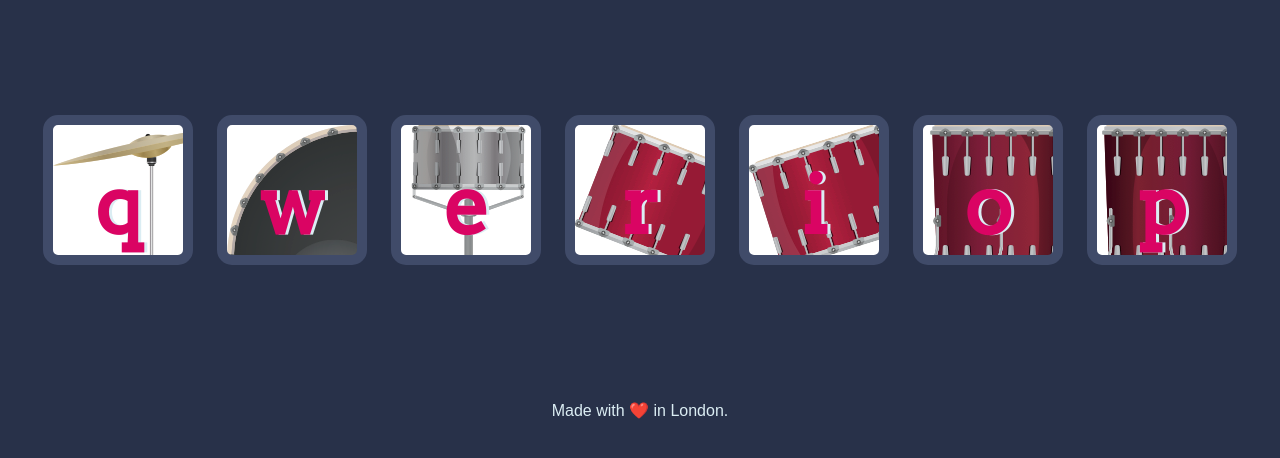
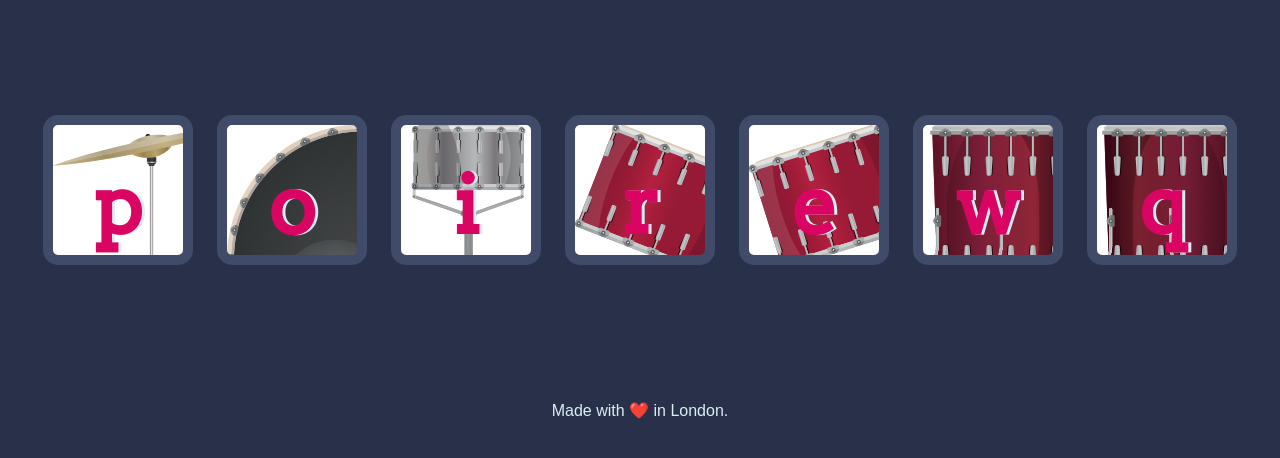
Before and after one commit to greeshmanth23-debug/responsive-band, a plain HTML site: page index.html in a window 1280 px wide. Shown: the part 174-632 px from the top of the page. Drawn offline with Linux system fonts and the light colour scheme.

Commit message:
Change drum kit button labels

```diff
--- a/index.html
+++ b/index.html
@@ -12,13 +12,19 @@
 
   <h1 id="title">Drum 🥁 Kit</h1>
   <div class="set">
-    <button class="q drum">q</button>
-    <button class="w drum">w</button>
-    <button class="e drum">e</button>
+    <button class="q drum">p</button>
+    <button class="w drum">o</button>
+    <button class="e drum">i</button>
     <button class="r drum">r</button>
-    <button class="i drum">i</button>
-    <button class="o drum">o</button>
-    <button class="p drum">p</button>
+    <button class="i drum">e</button>
+    <button class="o drum">w</button>
+    <button class="p drum">q</button>
+
+
+
+
+
+
   </div>
   <footer>
     Made with ❤️ in London.
```
